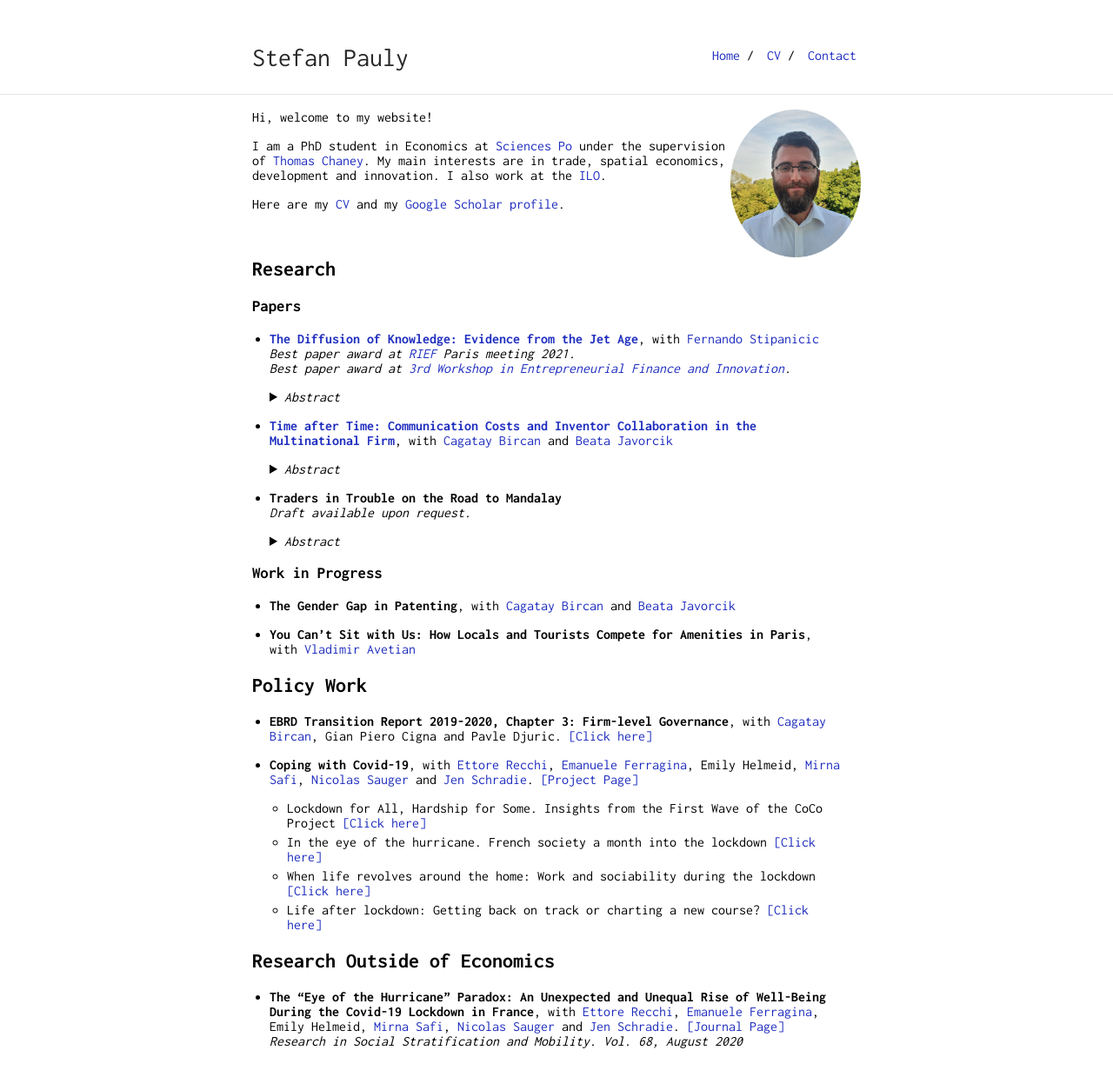
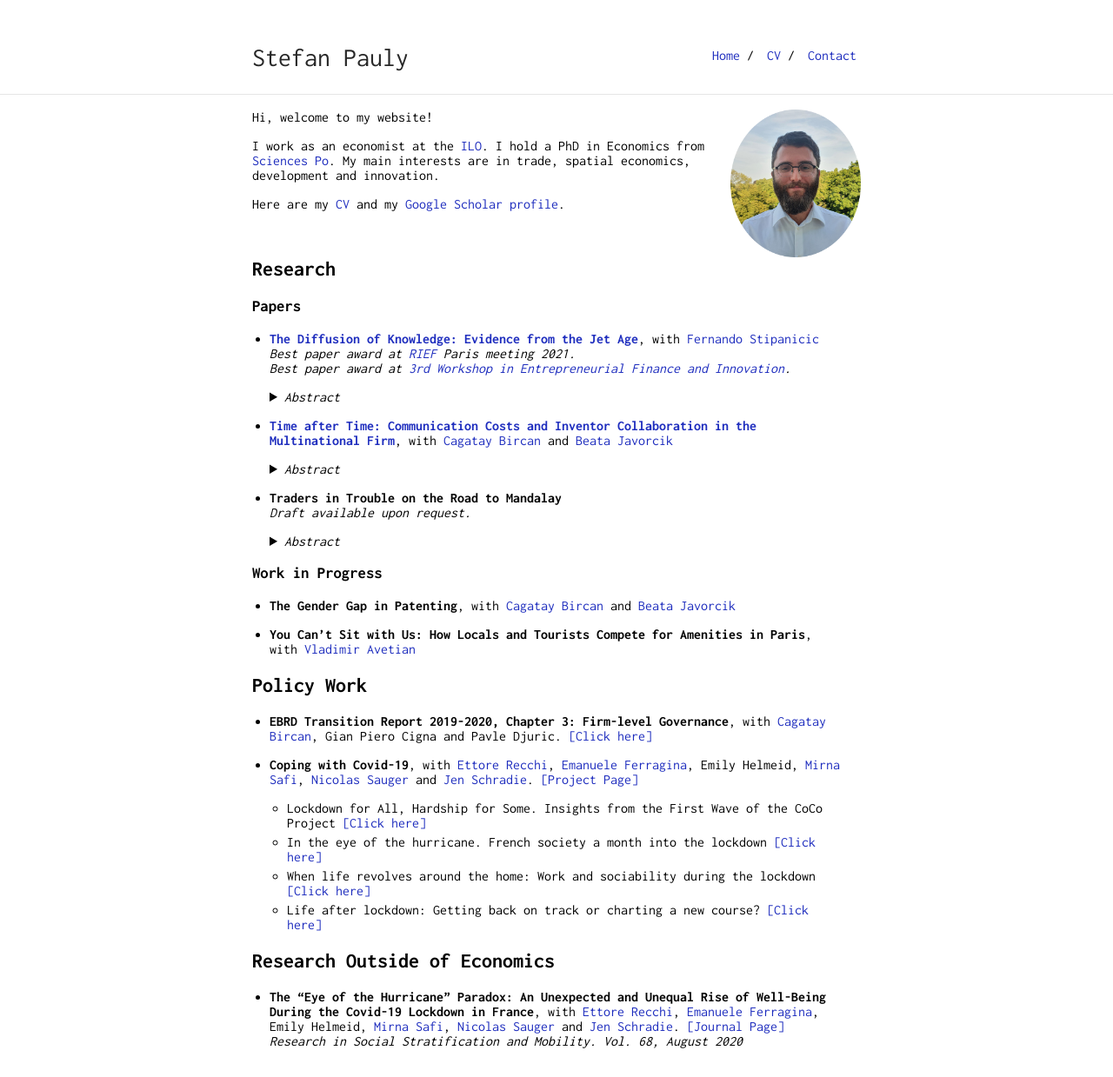
Before and after one commit to paustefa/paustefa.github.io, a Jekyll site: the page built from index.md, in a window 1280 px wide. Shown: the whole page at 87% size. Built offline with Jekyll 4.4.1, drawn with Linux system fonts in a browser that asks for light colours.

Commit message:
Update index.md

```diff
--- a/index.md
+++ b/index.md
@@ -6,7 +6,7 @@ layout: default
 
 Hi, welcome to my website!
 
-I am a PhD student in Economics at [Sciences Po](https://www.sciencespo.fr/department-economics/en) under the supervision of [Thomas Chaney](https://sites.google.com/site/thomaschaney/). My main interests are in trade, spatial economics, development and innovation. I also work at the [ILO](https://www.ilo.org/global/lang--en/index.htm).
+I work as an economist at the [ILO](https://www.ilo.org/global/lang--en/index.htm). I hold a PhD in Economics from [Sciences Po](https://www.sciencespo.fr/department-economics/en). My main interests are in trade, spatial economics, development and innovation.
 
 Here are my [CV](CV_Pauly.pdf) and my [Google Scholar profile](https://scholar.google.com/citations?user=AG-9fPYAAAAJ&hl=fr).
 
```
